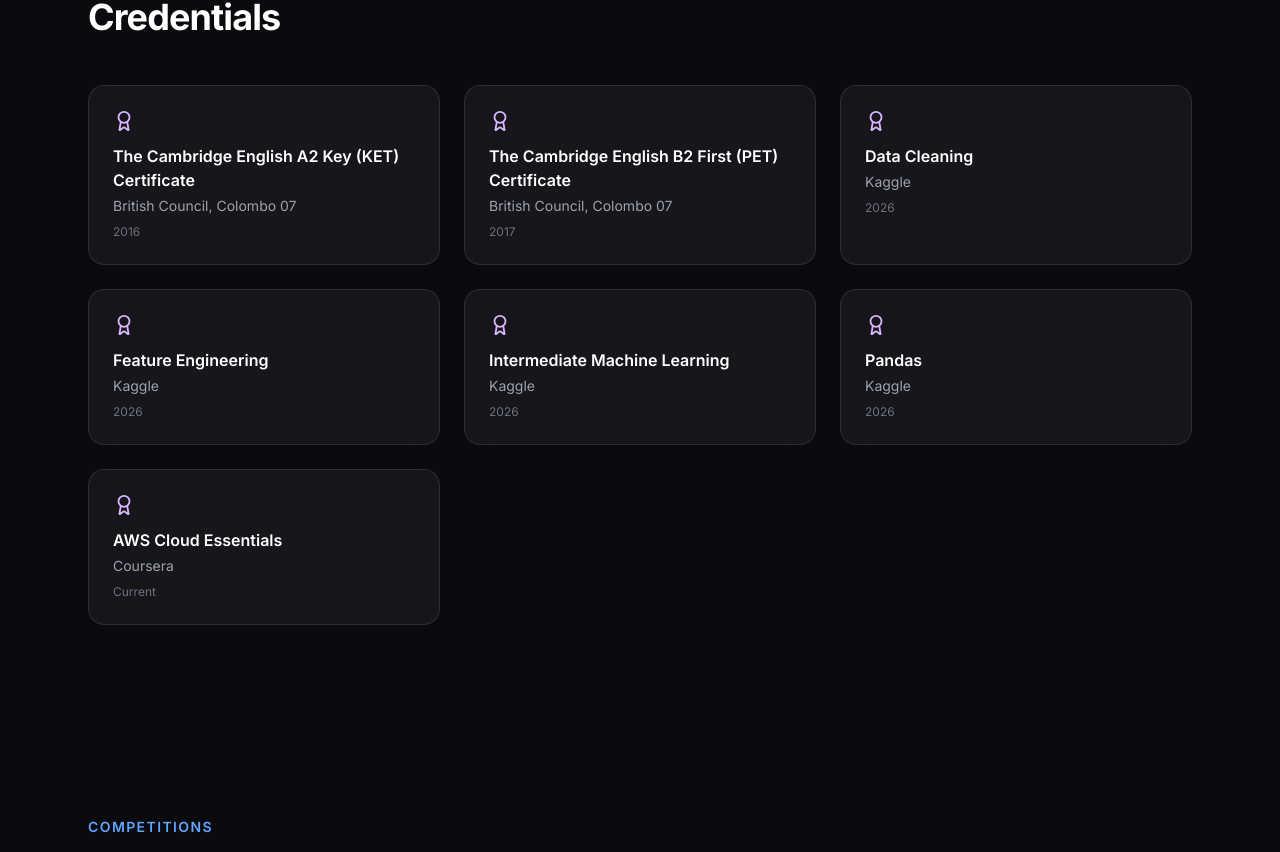
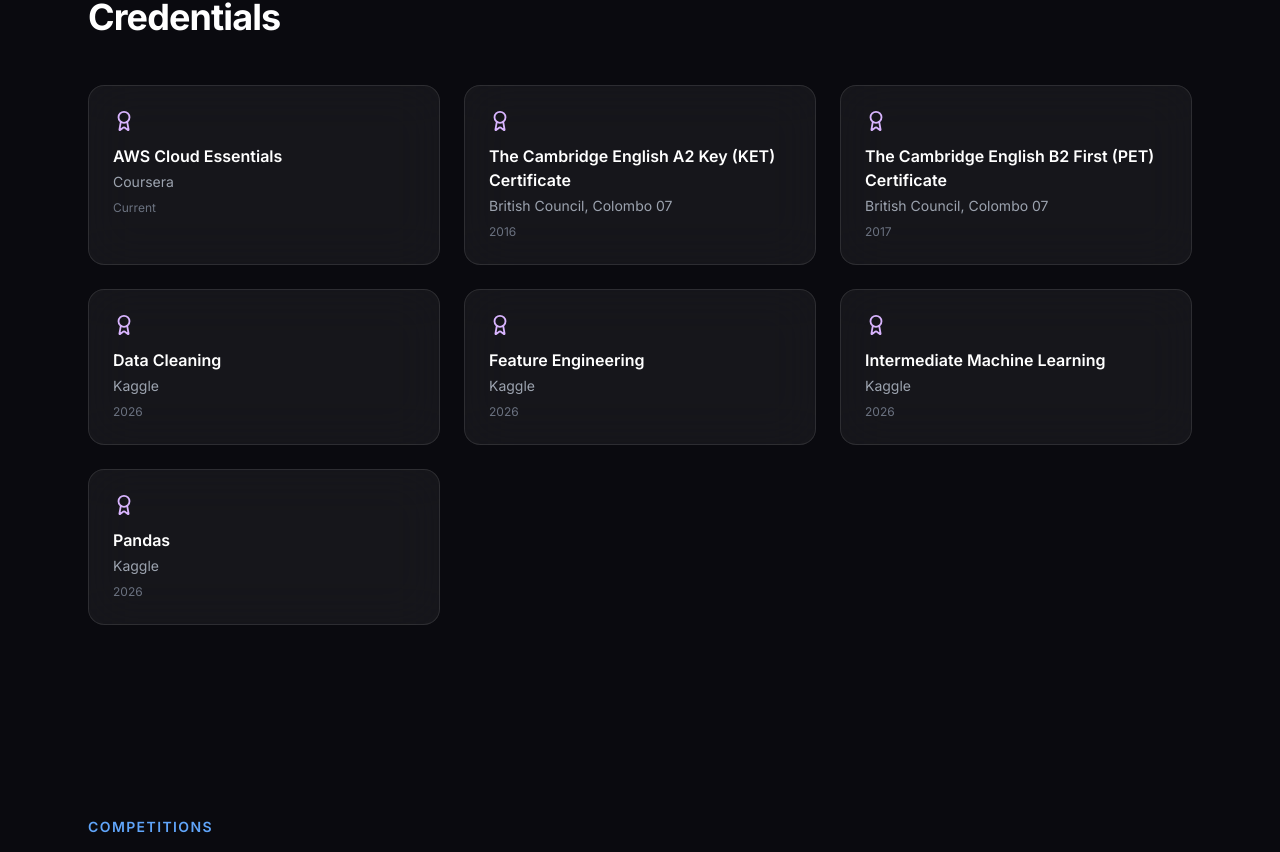
Before and after one commit to Ravindu-Pathirana/Portfolio, a React (Vite) app: page / in a window 1280 px wide. Shown: the part 5613-6465 px from the top of the page. Built offline with nearby package versions, Linux system fonts and the light colour scheme.

Commit message:
Update data.js

```diff
--- a/src/data.js
+++ b/src/data.js
@@ -247,6 +247,12 @@
 
 export const certifications = [
   {
+    name: "AWS Cloud Essentials",
+    issuer: "Coursera",
+    year: "Current",
+    url: "",
+  },
+  {
     name: "The Cambridge English A2 Key (KET) Certificate",
     issuer: "British Council, Colombo 07",
     year: "2016",
@@ -267,12 +273,6 @@
     url: "",
   },
   { name: "Pandas", issuer: "Kaggle", year: "2026", url: "" },
-  {
-    name: "AWS Cloud Essentials",
-    issuer: "Coursera",
-    year: "Current",
-    url: "",
-  },
 ];
 
 //competitions/hackathons.
```
